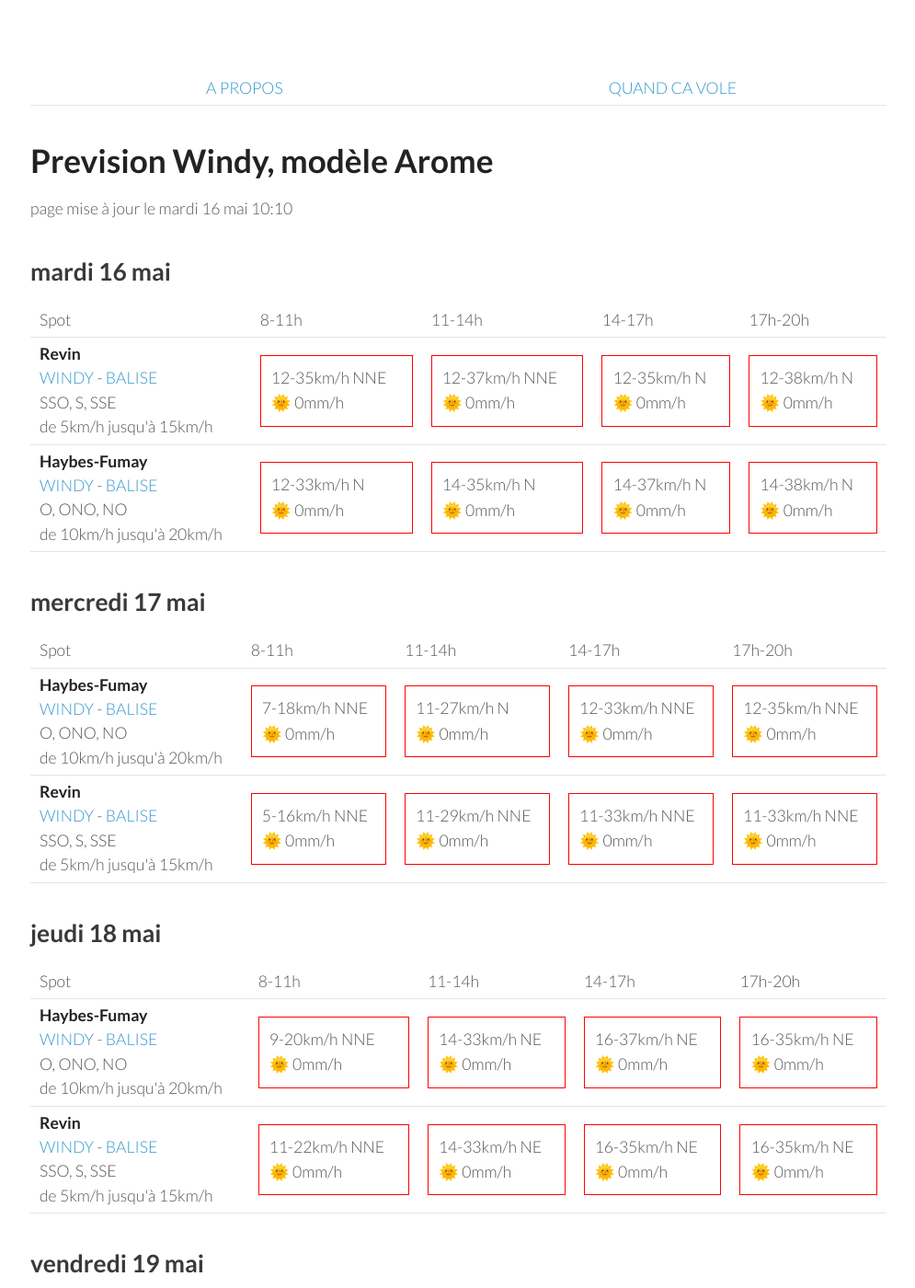
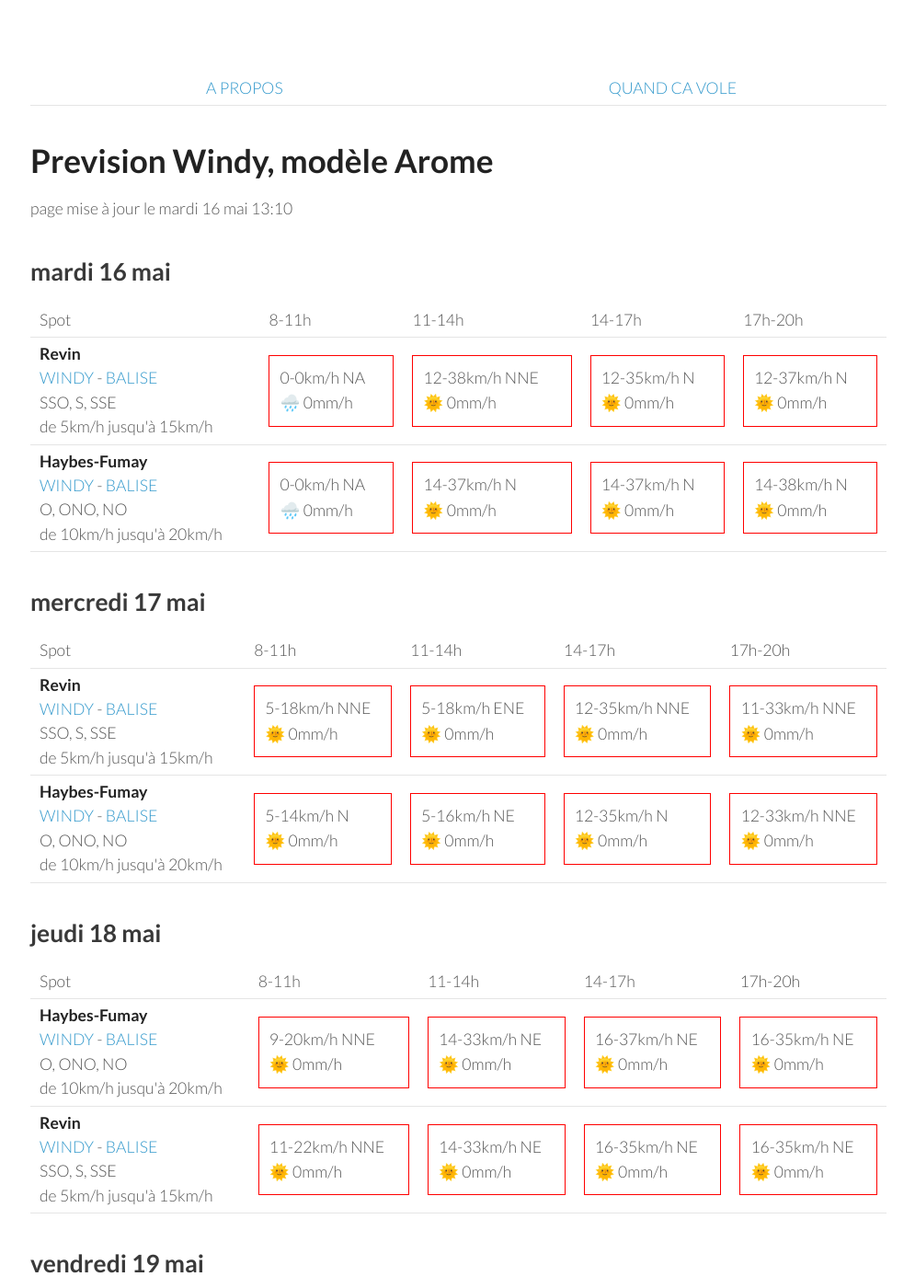
Before and after one commit to parapente-dans-le-nord/parapente-dans-le-nord.github.io, a Jekyll site: the page built from ardennes.markdown, in a window 1280 px wide and 1400 px high. Shown: the whole window at 92% size, without its empty margins (25-1020 px from the left). Built offline with Jekyll 4.4.1, drawn with Linux system fonts in a browser that asks for light colours.

Commit message:
update index.markdown

```diff
--- a/ardennes.markdown
+++ b/ardennes.markdown
@@ -7,7 +7,7 @@ title:  "Tous les spots"
 {: .links}
 
 # Prevision Windy, modèle Arome
-page mise à jour le mardi 16 mai 10:10
+page mise à jour le mardi 16 mai 13:10
 
 ## mardi 16 mai
 
@@ -24,21 +24,19 @@ page mise à jour le mardi 16 mai 10:10
 <tr>
         <td><strong>Revin</strong><br><a href="https://windy.com/49.948/4.625?49.543,4.625,8">WINDY</a> - <span class=""><a href="http://www.balisemeteo.com/balise.php?idBalise=5019">BALISE</a> </span><br> <span class="vent-favorable">SSO, S, SSE</span><br><span class="force-vent">de 5km/h jusqu'à 15km/h</span> </td>
 
-            <td><div class="not-flyable"><p>12-35km/h NNE</p><p>🌞 0mm/h</p></div></td>
-            <td><div class="not-flyable"><p>12-37km/h NNE</p><p>🌞 0mm/h</p></div></td>
+            <td><div class="not-flyable"><p>0-0km/h NA</p><p>🌧️ 0mm/h</p></div></td>
+            <td><div class="not-flyable"><p>12-38km/h NNE</p><p>🌞 0mm/h</p></div></td>
             <td><div class="not-flyable"><p>12-35km/h N</p><p>🌞 0mm/h</p></div></td>
-            <td><div class="not-flyable"><p>12-38km/h N</p><p>🌞 0mm/h</p></div></td>
-
+            <td><div class="not-flyable"><p>12-37km/h N</p><p>🌞 0mm/h</p></div></td>
 
     </tr>
 <tr>
         <td><strong>Haybes-Fumay</strong><br><a href="https://windy.com/49.998/4.715?49.913,4.738,10">WINDY</a> - <span class=""><a href="http://www.balisemeteo.com/balise.php?idBalise=104">BALISE</a> </span><br> <span class="vent-favorable">O, ONO, NO</span><br><span class="force-vent">de 10km/h jusqu'à 20km/h</span> </td>
 
-            <td><div class="not-flyable"><p>12-33km/h N</p><p>🌞 0mm/h</p></div></td>
-            <td><div class="not-flyable"><p>14-35km/h N</p><p>🌞 0mm/h</p></div></td>
+            <td><div class="not-flyable"><p>0-0km/h NA</p><p>🌧️ 0mm/h</p></div></td>
+            <td><div class="not-flyable"><p>14-37km/h N</p><p>🌞 0mm/h</p></div></td>
             <td><div class="not-flyable"><p>14-37km/h N</p><p>🌞 0mm/h</p></div></td>
             <td><div class="not-flyable"><p>14-38km/h N</p><p>🌞 0mm/h</p></div></td>
-
 
     </tr>
 
@@ -58,22 +56,22 @@ page mise à jour le mardi 16 mai 10:10
       <td>17h-20h</td>
     </tr>
 <tr>
-        <td><strong>Haybes-Fumay</strong><br><a href="https://windy.com/49.998/4.715?49.913,4.738,10">WINDY</a> - <span class=""><a href="http://www.balisemeteo.com/balise.php?idBalise=104">BALISE</a> </span><br> <span class="vent-favorable">O, ONO, NO</span><br><span class="force-vent">de 10km/h jusqu'à 20km/h</span> </td>
+        <td><strong>Revin</strong><br><a href="https://windy.com/49.948/4.625?49.543,4.625,8">WINDY</a> - <span class=""><a href="http://www.balisemeteo.com/balise.php?idBalise=5019">BALISE</a> </span><br> <span class="vent-favorable">SSO, S, SSE</span><br><span class="force-vent">de 5km/h jusqu'à 15km/h</span> </td>
 
-            <td><div class="not-flyable"><p>7-18km/h NNE</p><p>🌞 0mm/h</p></div></td>
-            <td><div class="not-flyable"><p>11-27km/h N</p><p>🌞 0mm/h</p></div></td>
-            <td><div class="not-flyable"><p>12-33km/h NNE</p><p>🌞 0mm/h</p></div></td>
+            <td><div class="not-flyable"><p>5-18km/h NNE</p><p>🌞 0mm/h</p></div></td>
+            <td><div class="not-flyable"><p>5-18km/h ENE</p><p>🌞 0mm/h</p></div></td>
             <td><div class="not-flyable"><p>12-35km/h NNE</p><p>🌞 0mm/h</p></div></td>
+            <td><div class="not-flyable"><p>11-33km/h NNE</p><p>🌞 0mm/h</p></div></td>
 
 
     </tr>
 <tr>
-        <td><strong>Revin</strong><br><a href="https://windy.com/49.948/4.625?49.543,4.625,8">WINDY</a> - <span class=""><a href="http://www.balisemeteo.com/balise.php?idBalise=5019">BALISE</a> </span><br> <span class="vent-favorable">SSO, S, SSE</span><br><span class="force-vent">de 5km/h jusqu'à 15km/h</span> </td>
+        <td><strong>Haybes-Fumay</strong><br><a href="https://windy.com/49.998/4.715?49.913,4.738,10">WINDY</a> - <span class=""><a href="http://www.balisemeteo.com/balise.php?idBalise=104">BALISE</a> </span><br> <span class="vent-favorable">O, ONO, NO</span><br><span class="force-vent">de 10km/h jusqu'à 20km/h</span> </td>
 
-            <td><div class="not-flyable"><p>5-16km/h NNE</p><p>🌞 0mm/h</p></div></td>
-            <td><div class="not-flyable"><p>11-29km/h NNE</p><p>🌞 0mm/h</p></div></td>
-            <td><div class="not-flyable"><p>11-33km/h NNE</p><p>🌞 0mm/h</p></div></td>
-            <td><div class="not-flyable"><p>11-33km/h NNE</p><p>🌞 0mm/h</p></div></td>
+            <td><div class="not-flyable"><p>5-14km/h N</p><p>🌞 0mm/h</p></div></td>
+            <td><div class="not-flyable"><p>5-16km/h NE</p><p>🌞 0mm/h</p></div></td>
+            <td><div class="not-flyable"><p>12-35km/h N</p><p>🌞 0mm/h</p></div></td>
+            <td><div class="not-flyable"><p>12-33km/h NNE</p><p>🌞 0mm/h</p></div></td>
 
 
     </tr>
```
